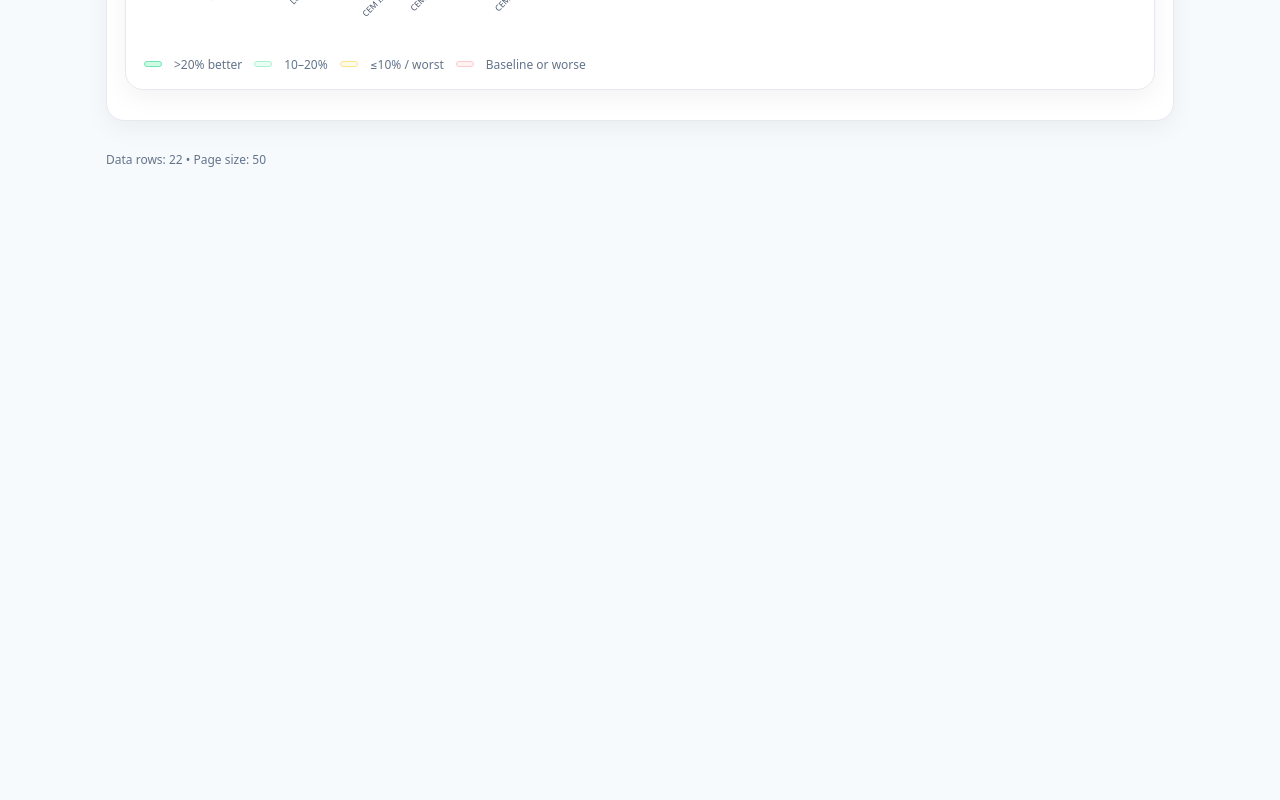
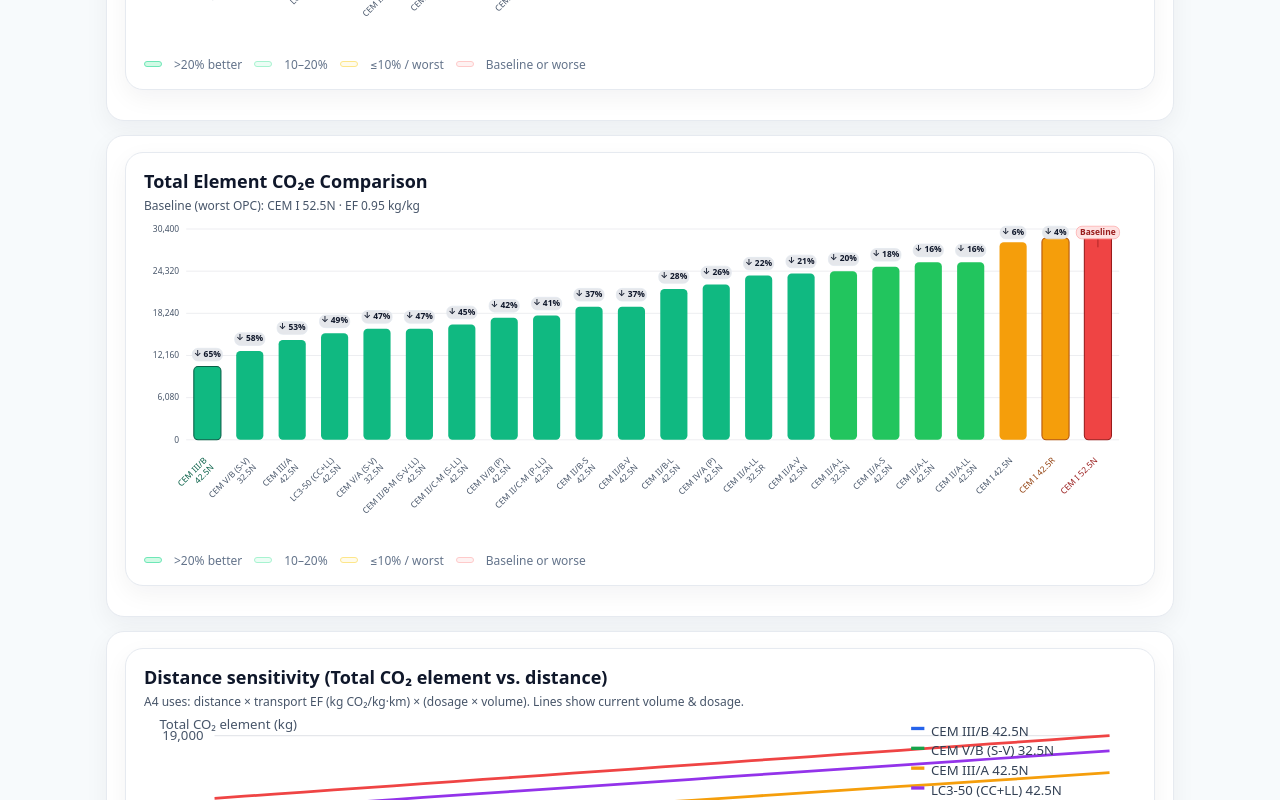
Before and after one commit to MarioSorgente/cement-lca, a Next.js app: page / in a window 1280 px wide. Shown: the part 2960-3760 px from the top of the page. Before the commit the page ends 3156 px from the top, so only its background shows below. Built offline with nearby package versions, Linux system fonts and the light colour scheme.

Commit message:
Update index.tsx

```diff
--- a/pages/index.tsx
+++ b/pages/index.tsx
@@ -7,6 +7,8 @@ import ResultsTable from '../components/ResultsTable'
 import BarChart from '../components/BarChart'
 import ComparePanel from '../components/ComparePanel'
 import CompareFab from '../components/CompareFab'
+import DistanceSensitivityChart from '../components/DistanceSensitivityChart'
+
 
 import {
   type InputsState,
@@ -252,6 +254,27 @@ const Home: NextPage = () => {
         />
       </div>
 
+      <div className="card" style={{ marginTop: 12 }}>
+  <BarChart
+    rows={rowsSorted}
+    bestId={bestId}
+    opcBaselineId={opcBaselineId}
+    baselineEf={baselineEF}
+    baselineLabel={baselineLabel}
+  />
+</div>
+
+{/* NEW: Distance sensitivity chart */}
+<div className="card" style={{ marginTop: 12 }}>
+  <DistanceSensitivityChart
+    rows={rowsSorted}
+    inputs={inputs}
+    comparedIds={comparedIds}
+    // maxKm={300} // optional knob
+  />
+</div>
+
+
       <CompareFab
         items={comparedItems}
         onOpen={() => setCmpOpen(true)}
```
